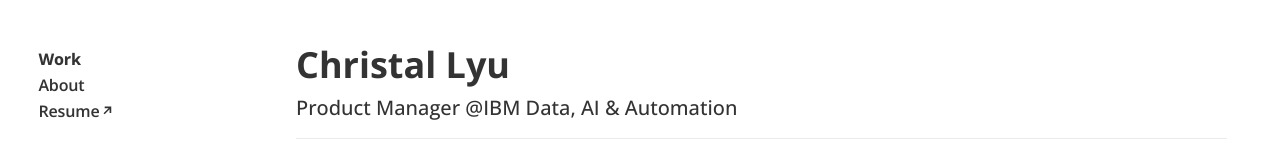
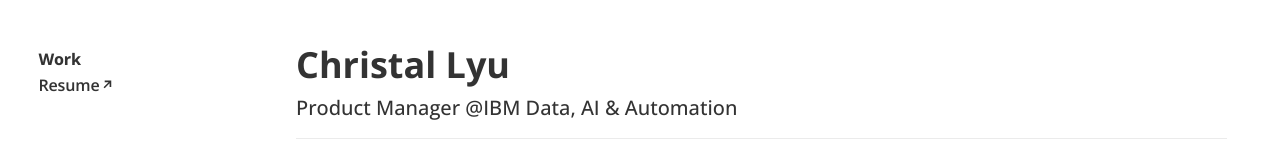
Before and after one commit to kkhris/christy26, a React (Vite) app: page / in a window 1280 px wide. Shown: the top 167 px of the page. Built offline with nearby package versions, Linux system fonts and the light colour scheme.

Commit message:
Remove about page from portfolio

```diff
--- a/src/App.jsx
+++ b/src/App.jsx
@@ -1,6 +1,5 @@
 import { lazy } from "react";
 import AppRoutes from "./AppRoutes";
-import About from "./pages/About";
 import Home from "./pages/Home";
 import { loadBlueGuardian, loadNusIss, loadWildlight } from "./routeLoaders";
 
@@ -13,7 +12,6 @@ export default function App() {
     <AppRoutes
       components={{
         Home,
-        About,
         Wildlight,
         BlueGuardian,
         NusIss,
--- a/src/AppRoutes.jsx
+++ b/src/AppRoutes.jsx
@@ -20,13 +20,14 @@ function SuspendedRoute({ component: Component }) {
 }
 
 export default function AppRoutes({ components }) {
-  const { Home, About, Wildlight, BlueGuardian, NusIss } = components;
+  const { Home, Wildlight, BlueGuardian, NusIss } = components;
 
   return (
     <Routes>
       <Route path="/" element={<AppShell />}>
         <Route index element={<Home />} />
-        <Route path="about" element={<About />} />
+        <Route path="about" element={<Navigate to="/" replace />} />
+        <Route path="about-timeline-draft" element={<Navigate to="/" replace />} />
         <Route path="projects">
           <Route path="wildlight" element={<SuspendedRoute component={Wildlight} />} />
           <Route path="blue-guardian" element={<SuspendedRoute component={BlueGuardian} />} />
--- a/src/components/Sidebar.jsx
+++ b/src/components/Sidebar.jsx
@@ -8,7 +8,6 @@ export default function Sidebar() {
   const [isMenuOpen, setIsMenuOpen] = useState(false);
   const [isMobileNavVisible, setIsMobileNavVisible] = useState(true);
   const isWorkActive = pathname === "/" || pathname.startsWith("/projects/");
-  const isAboutActive = pathname === "/about" || pathname === "/about/";
   const isResumeActive = pathname === "/resume" || pathname === "/resume/";
 
   useEffect(() => {
@@ -86,9 +85,6 @@ export default function Sidebar() {
         <NavLink to="/" end className={isWorkActive ? "is-active" : undefined}>
           Work
         </NavLink>
-        <NavLink to="/about/" className={isAboutActive ? "is-active" : undefined}>
-          About
-        </NavLink>
         <a
           href={RESUME_URL}
           target="_blank"
--- a/src/entry-prerender.jsx
+++ b/src/entry-prerender.jsx
@@ -1,7 +1,6 @@
 import { renderToString } from "react-dom/server";
 import { StaticRouter } from "react-router-dom/server";
 import AppRoutes from "./AppRoutes";
-import About from "./pages/About";
 import Home from "./pages/Home";
 import BlueGuardian from "./pages/projects/BlueGuardian";
 import NusIss from "./pages/projects/NusIss";
@@ -22,7 +21,6 @@ export function render(url) {
       <AppRoutes
         components={{
           Home,
-          About,
           Wildlight,
           BlueGuardian,
           NusIss,
```
